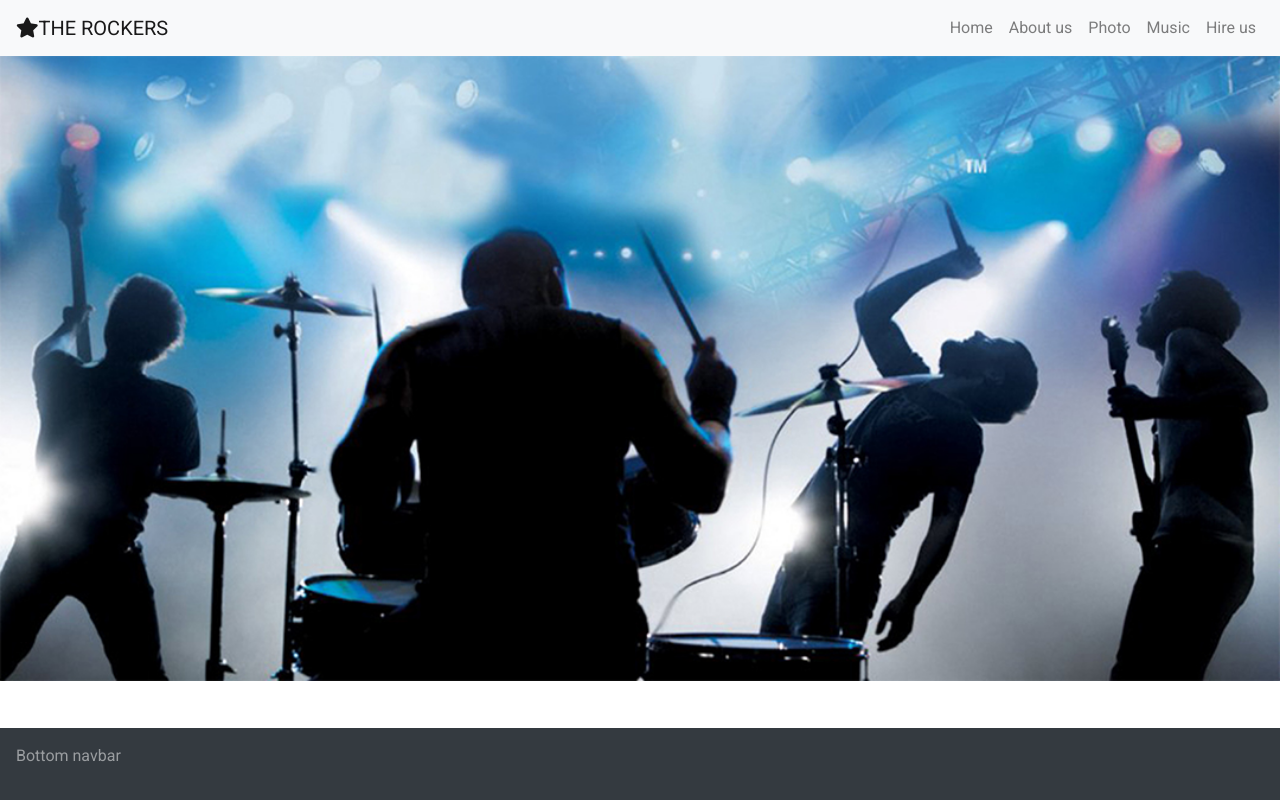
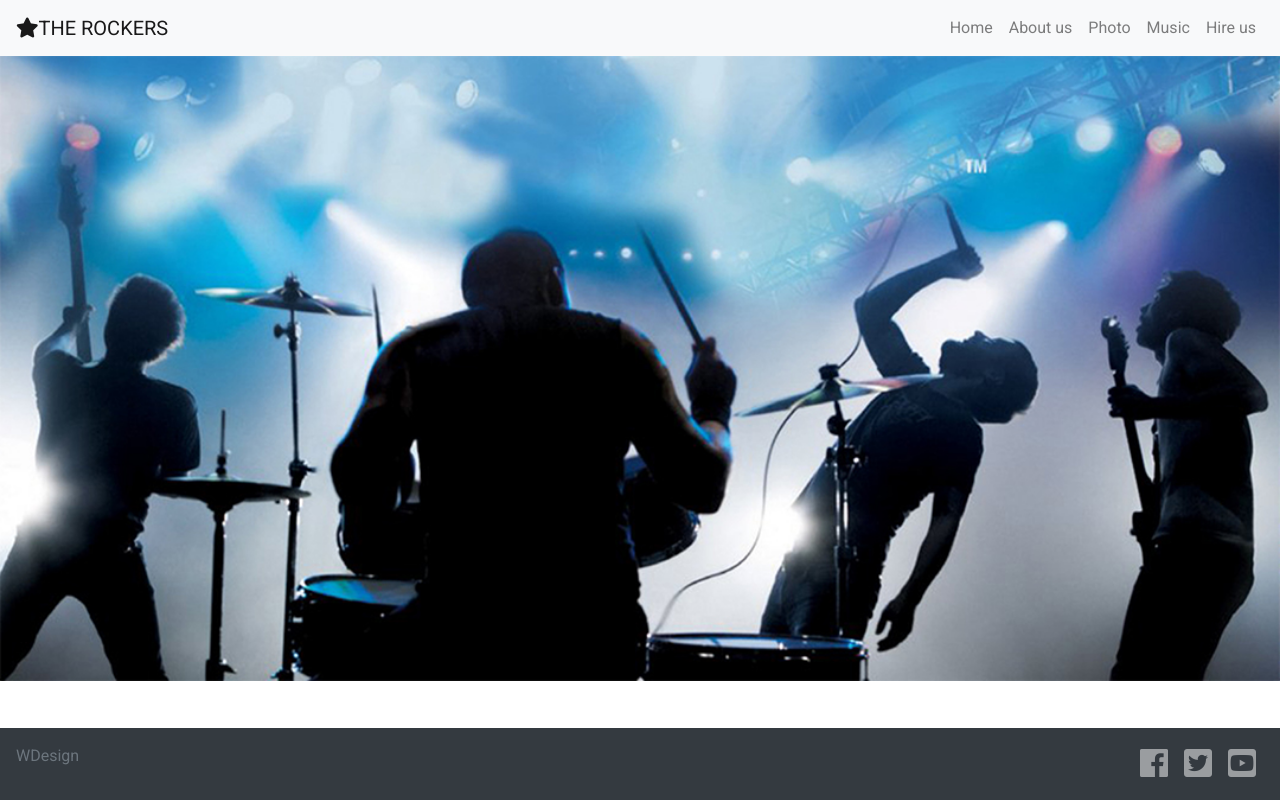
Before and after one commit to Code-Institute-Submissions/themonkees-8, a plain HTML site: page website/about.html in a window 1280 px wide. Drawn offline with nearby package versions, Linux system fonts and the light colour scheme.

Commit message:
added socials to footer

```diff
--- a/website/about.html
+++ b/website/about.html
@@ -40,9 +40,15 @@
 
 
     <footer>
-            <nav class="navbar fixed-bottom navbar-expand-lg navbar-dark bg-dark">
-                <p class="navbar-text">Bottom navbar</p>
-
+        <nav class="navbar fixed-bottom navbar-expand-lg navbar-dark bg-dark ">
+            <p class="navbar-text text-muted">WDesign</p>
+            <div class="navbar-collapse justify-content-end">
+                <div class="navbar-nav">
+                    <a href="https://www.facebook.com" target="_blank" class="nav-item nav-link"><i class="fab fa-facebook fa-2x"></i></a>
+                    <a href="https://twitter.com" target="_blank" class="nav-item nav-link"><i class="fab fa-twitter-square fa-2x"></i></a>
+                    <a href="https://www.youtube.com" target="_blank" class="nav-item nav-link"><i class="fab fa-youtube-square fa-2x"></i></a>
+                </div>
+            </div>
 
             </div>
         </nav>
```
Also changed, not shown: website/hire.html (+9 -3 lines), website/index.html (+9 -3 lines), website/music.html (+9 -3 lines), website/photos.html (+9 -3 lines), website/css/style.css (line endings or trailing spaces). Lines whose indentation alone changed are shown as unchanged.
